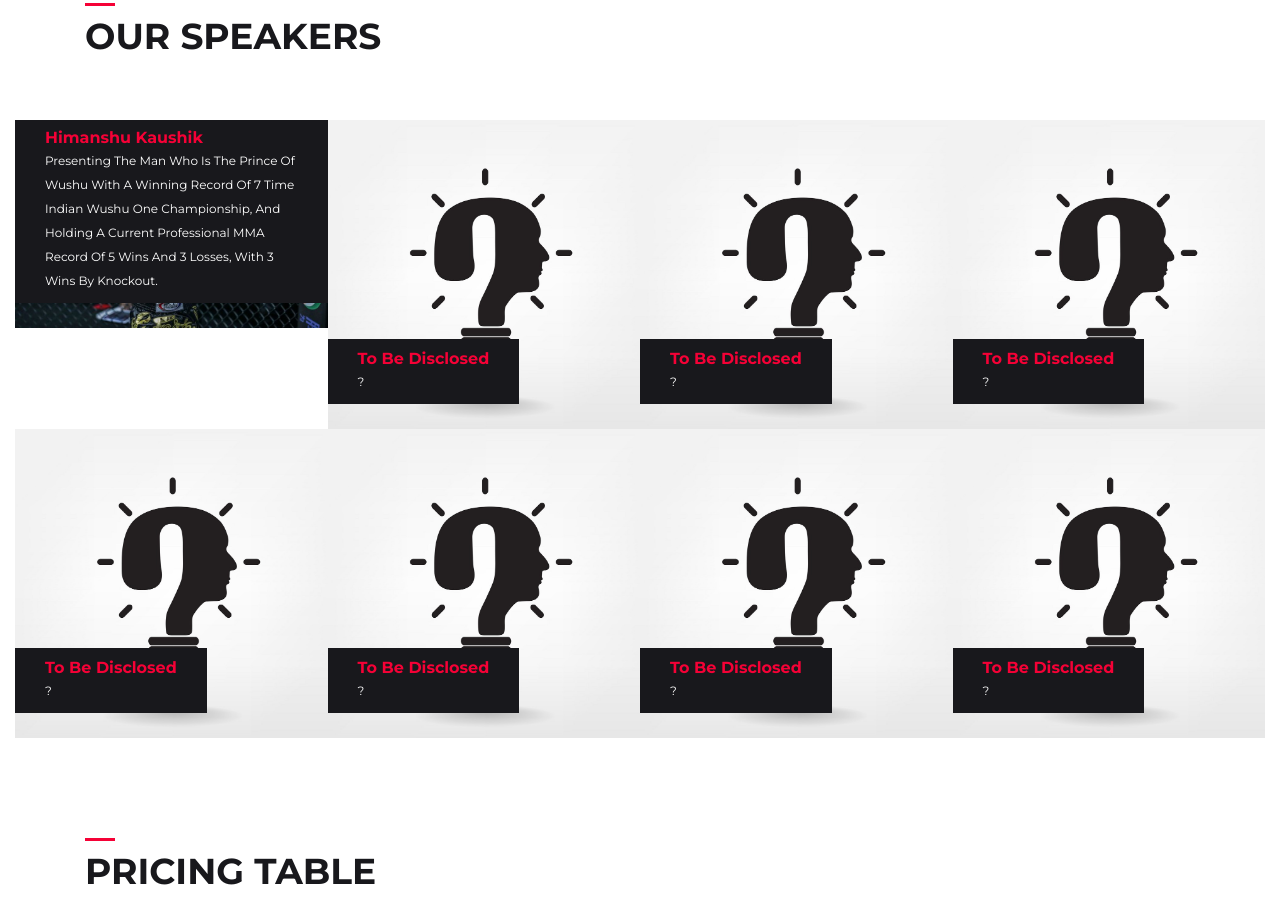
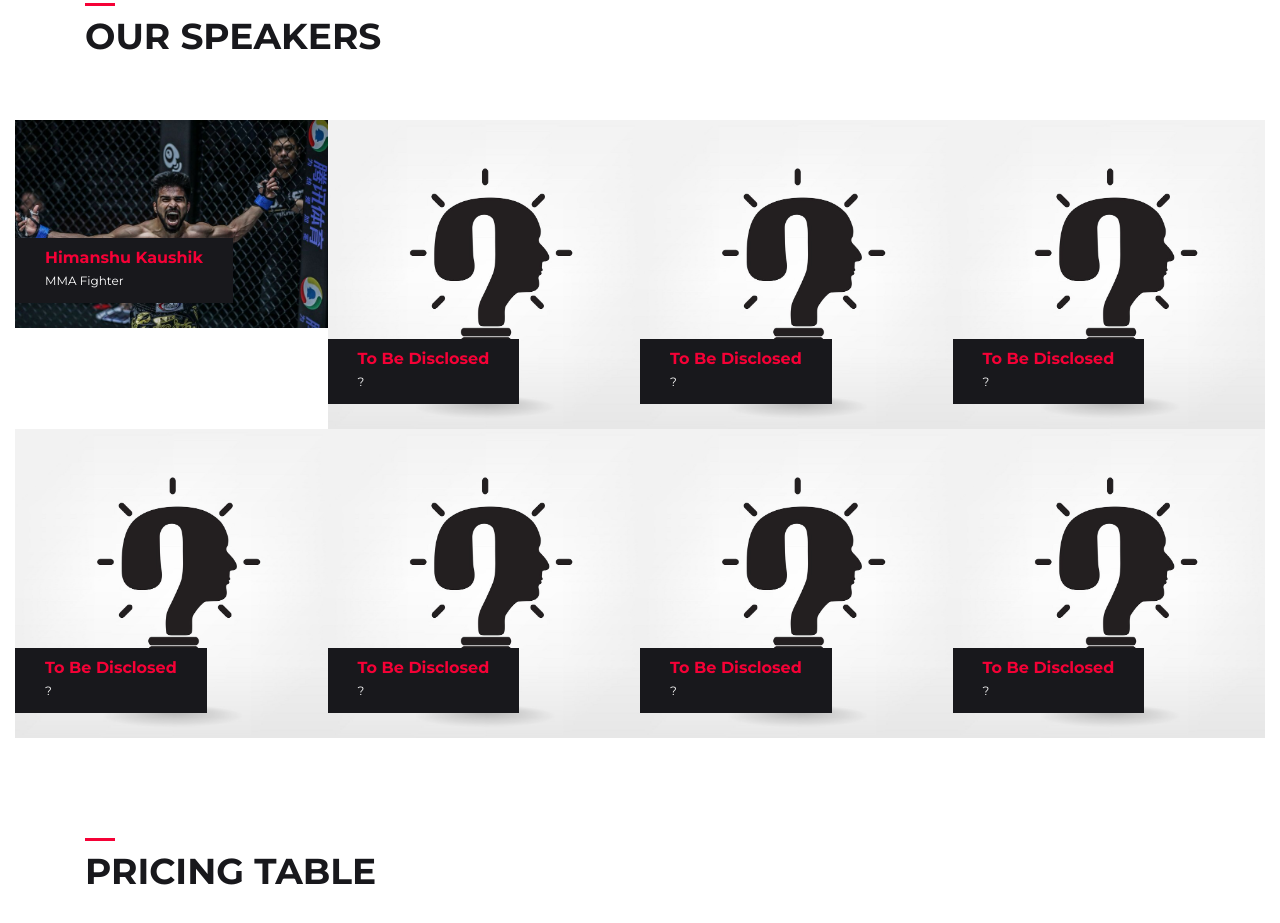
Before and after one commit to tedxmsit18/tedxmsit18.github.io, a website: page index.html in a window 1280 px wide. Shown: the part 2358-3281 px from the top of the page. Drawn offline with Linux system fonts and the light colour scheme; files whose address does not match are found by name.

Commit message:
Update index.html

```diff
--- a/index.html
+++ b/index.html
@@ -316,8 +316,7 @@ Early bird tickets, now live <br>                       </p>
                     <img src="assets/img/HK.jpeg" alt="speaker name">
                     <div class="info_box">
                         <h5 class="name">Himanshu Kaushik</h5>
-                        <p class="position">Presenting the man who is the prince of Wushu with a winning record of 7 time Indian Wushu One Championship, and holding a
-current professional MMA record of 5 wins and 3 losses, with 3 wins by knockout. </p>
+                        <p class="position">MMA Fighter </p>
                     </div>
                 </div>
             </div>
```
